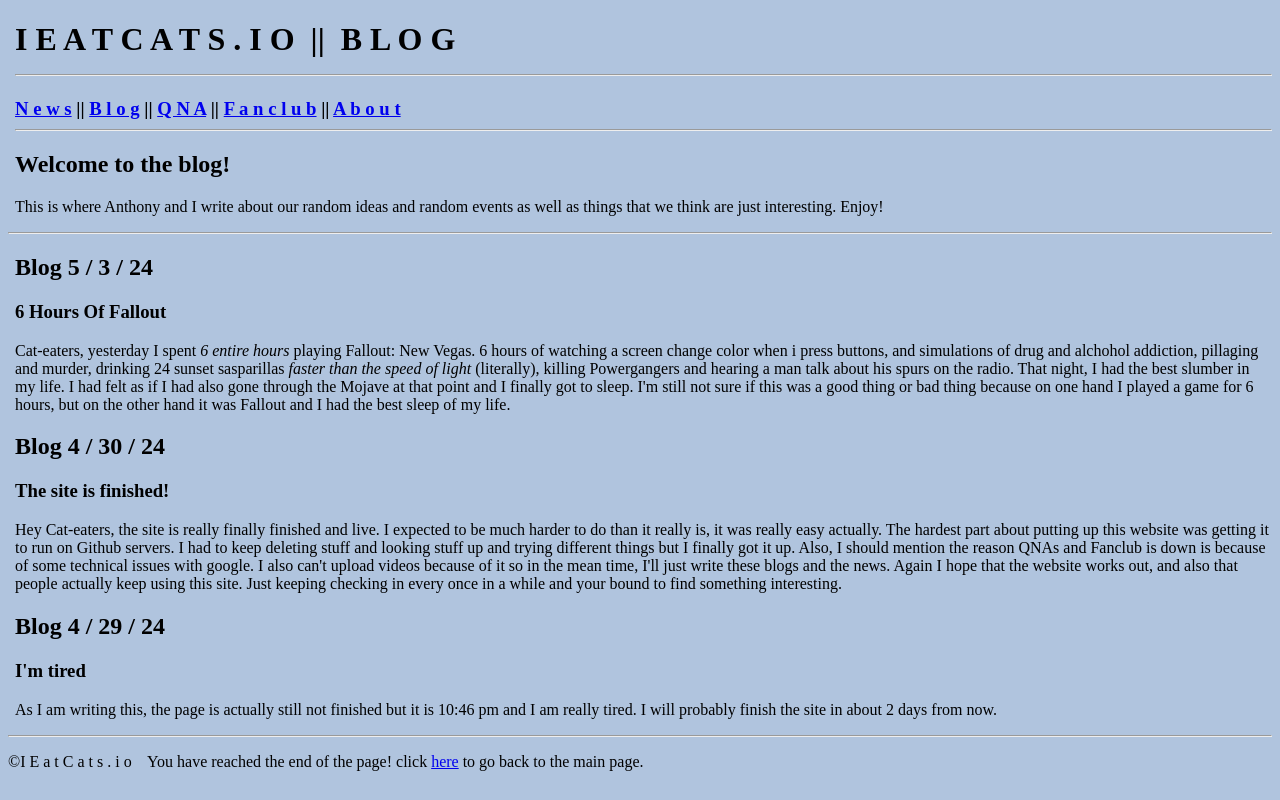
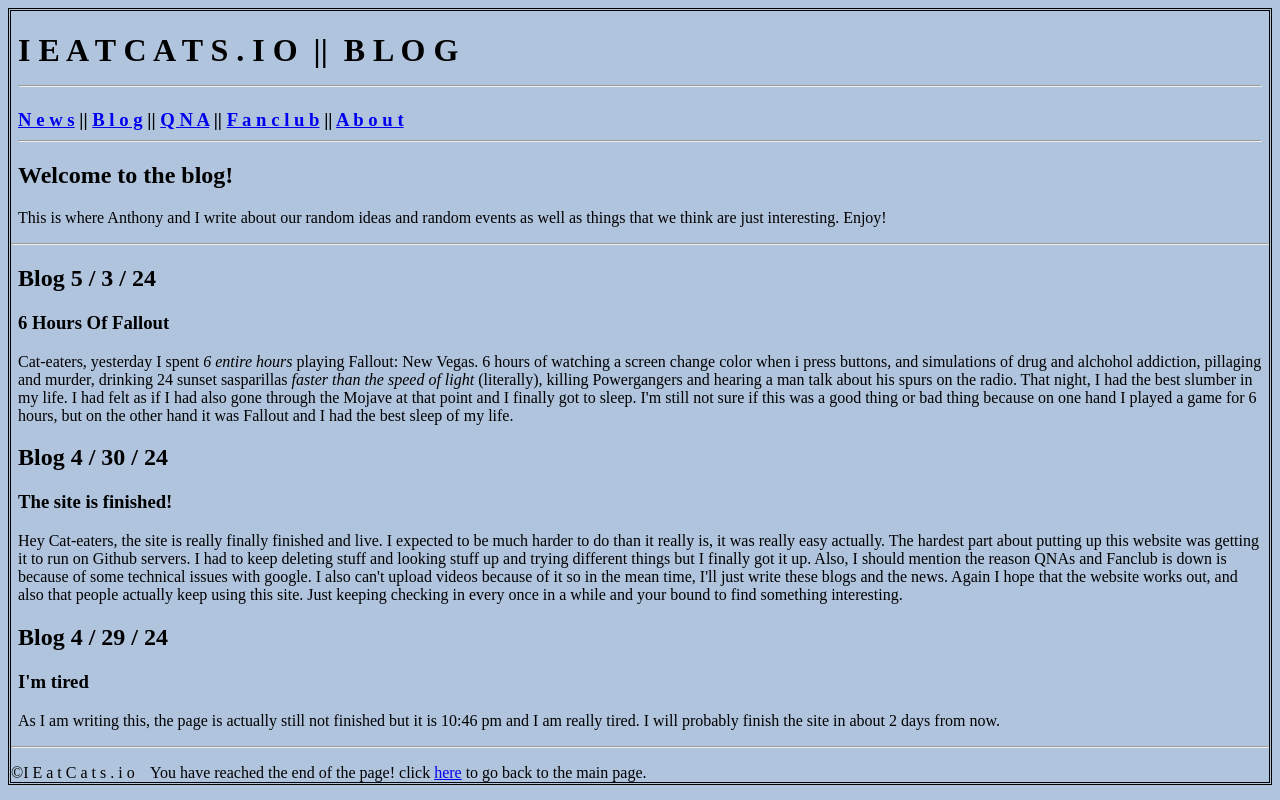
Before and after one commit to IEatCatsWebsite/IEatCats.github.io, a plain HTML site: page catsblog.html in a window 1280 px wide. Drawn offline with Linux system fonts and the light colour scheme.

Commit message:
Update stylesheet.css

```diff
--- a/stylesheet.css
+++ b/stylesheet.css
@@ -1,16 +1,21 @@
 body {
   background-color: lightsteelblue;
+  border: double;
 }
 
 h1 {
   padding-left: 7px;
+  padding-right: 7px;
 }
 h2 {
   padding-left: 7px;
+  padding-right: 7px;
 }
 h3 {
   padding-left: 7px;
+  padding-right: 7px;
 }
 p {
   padding-left: 7px;
+  padding-right: 7px;
 }
```
